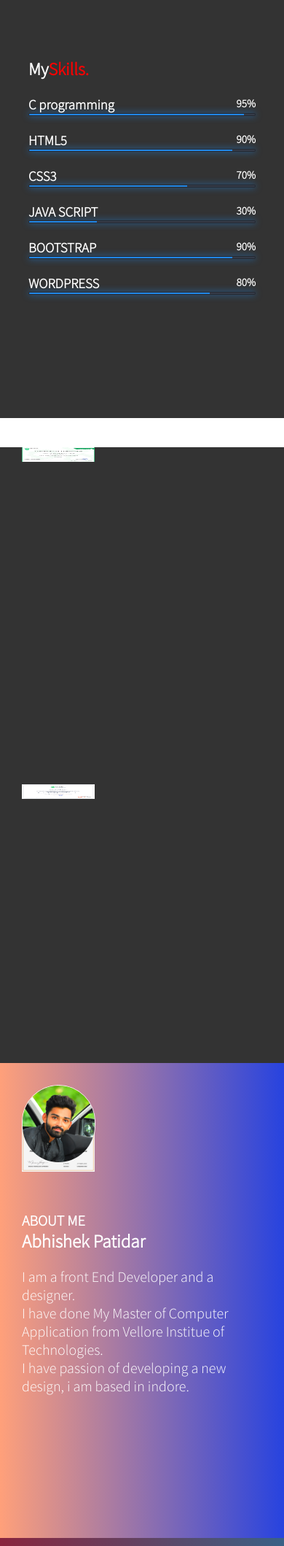
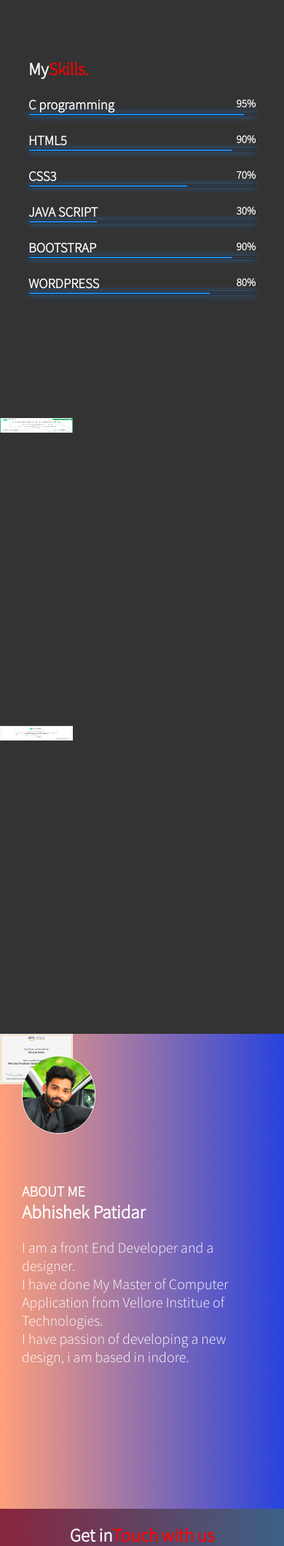
Before and after one commit to 9926830418/portfolio, a PHP site: page / in a window 390 px wide. Shown: the part 845-2964 px from the top of the page at 73% size. Run offline with PHP 8.4, Linux system fonts and the light colour scheme; some libraries are stand-ins or nearby versions.

Commit message:
Update style.css

```diff
--- a/style.css
+++ b/style.css
@@ -689,8 +689,8 @@ display: none;
 		width: 50%;
 		height: 50vh;
 		border: none;
-                margin-top: none;
-	        margin-left: none;
+                margin-top: 0px;
+	        margin-left: 0px;
 	        float: none;
 
 
```
